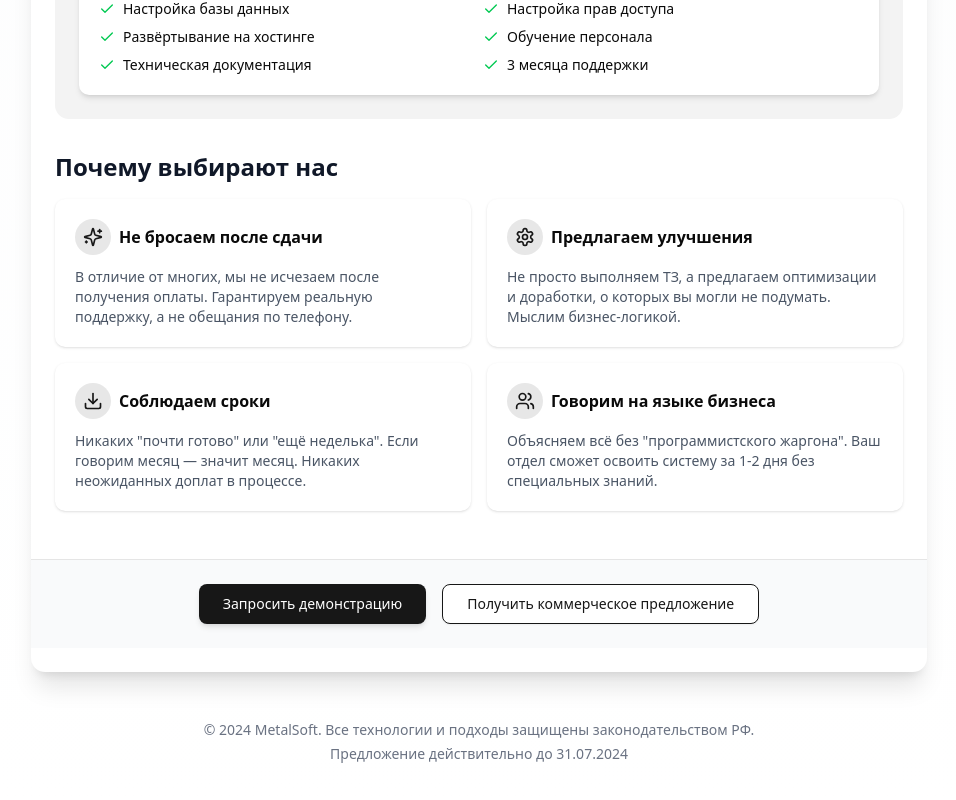
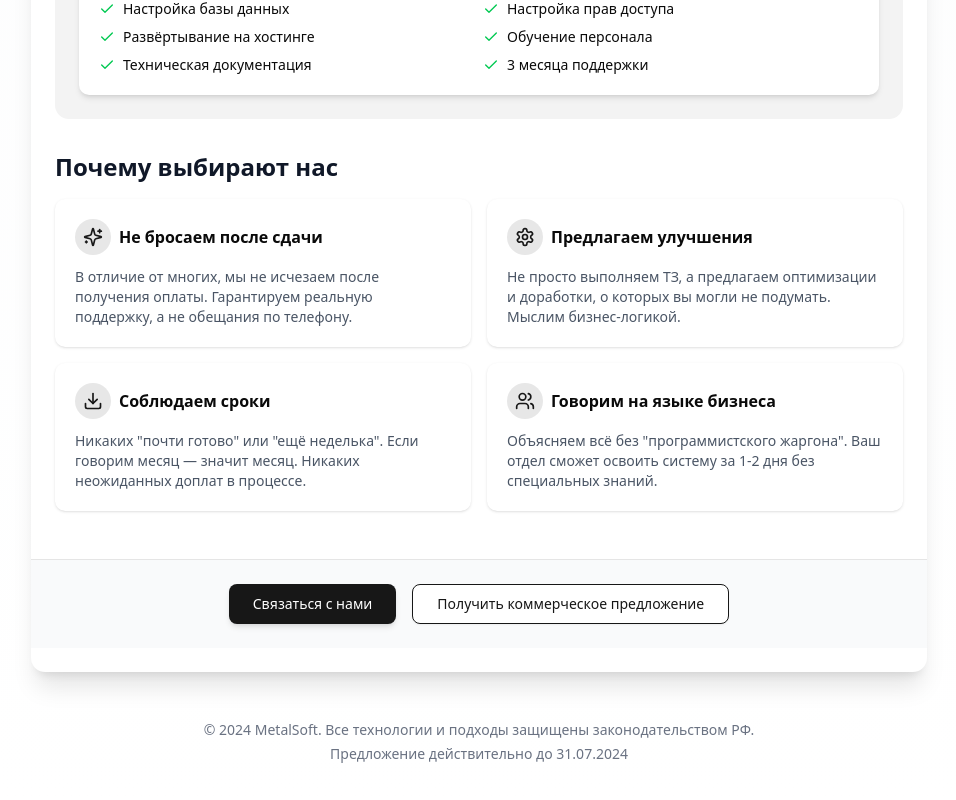
Before and after one commit to Leogelv/metal_offer_new, a Next.js app: page /offer in a window 1280 px wide. Shown: the part 1785-2585 px from the top of the page, without its empty margins (161-1117 px from the left). Built offline with nearby package versions, Linux system fonts and the light colour scheme.

Commit message:
Добавлена ссылка на Telegram в кнопку 'Связаться с нами'

```diff
--- a/src/app/offer/page.tsx
+++ b/src/app/offer/page.tsx
@@ -304,8 +304,10 @@ export default function OfferPage() {
           </CardContent>
 
           <CardFooter className="flex flex-col sm:flex-row gap-4 justify-center p-6 bg-gray-50 border-t">
-            <Button size="lg" className="w-full sm:w-auto bg-primary hover:bg-primary/90 text-white shadow-md hover:shadow-lg transition-all">
-              Запросить демонстрацию
+            <Button size="lg" className="w-full sm:w-auto bg-primary hover:bg-primary/90 text-white shadow-md hover:shadow-lg transition-all" asChild>
+              <a href="https://t.me/sapientweb" target="_blank" rel="noopener noreferrer">
+                Связаться с нами
+              </a>
             </Button>
             <Button size="lg" variant="outline" className="w-full sm:w-auto border-primary text-primary hover:bg-primary/5">
               Получить коммерческое предложение
```
